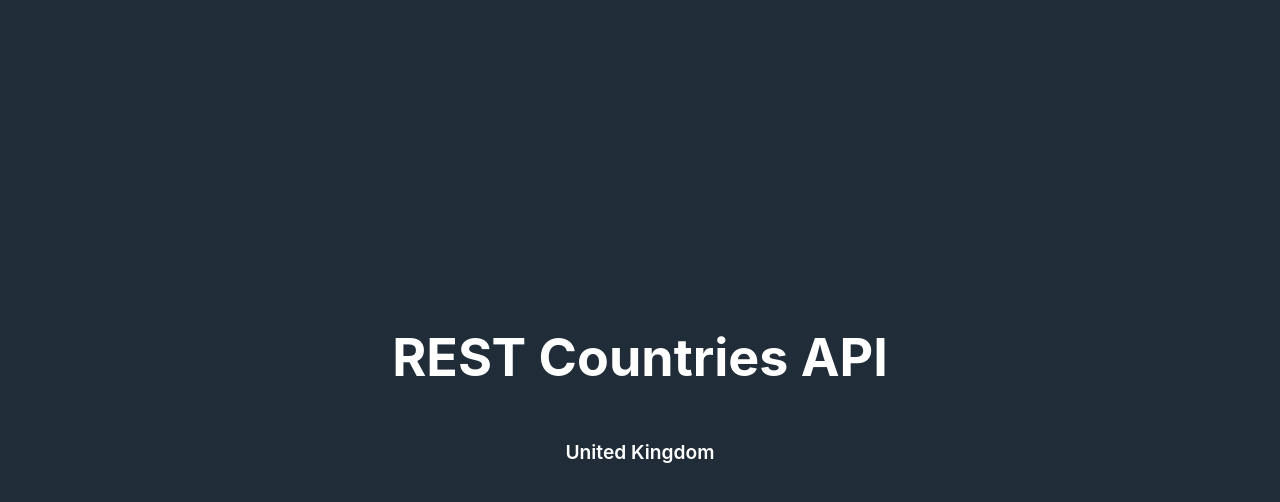
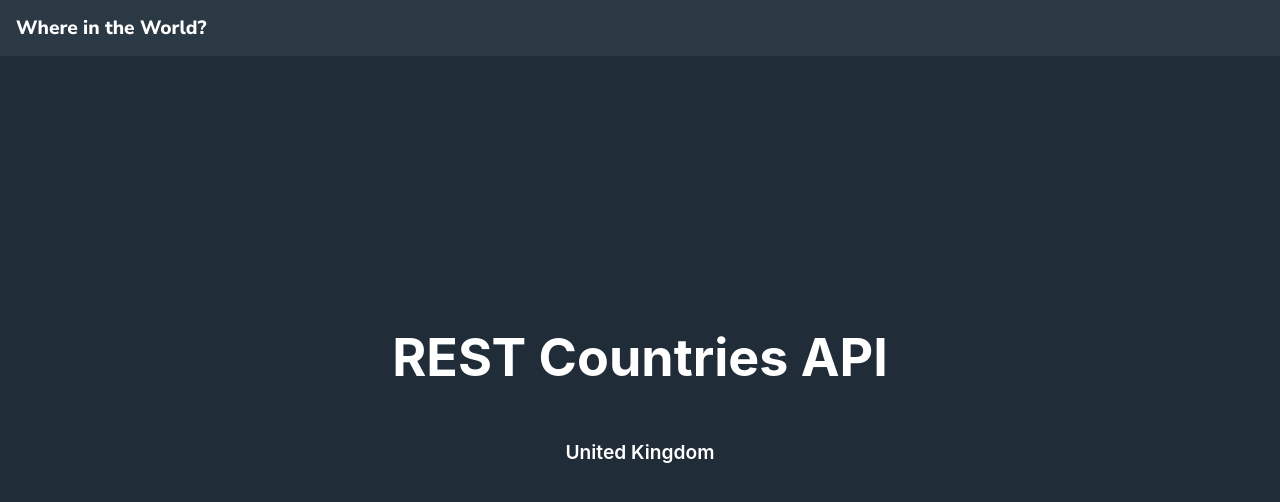
Before and after one commit to YvCodeHong/REST-Countries-API, a React (Create React App) app: page / in a window 1280 px wide. Shown: the top 502 px of the page. Built offline with nearby package versions, Linux system fonts and the light colour scheme.

Commit message:
create nav and title

```diff
--- a/public/index.html
+++ b/public/index.html
@@ -4,7 +4,7 @@
     <meta charset="utf-8" />
     <link rel="icon" href="%PUBLIC_URL%/favicon.ico" />
     <link rel="stylesheet" href="./reset.css" type="text/css">
-    <link href="https://fonts.googleapis.com/css?family=Nunito+Sans:300,600,800&display=swap" rel="stylesheet">
+    <link href="https://fonts.googleapis.com/css?family=Nunito+Sans:300,400,600,700,800,900&display=swap" rel="stylesheet">
     <meta name="viewport" content="width=device-width, initial-scale=1" />
     <meta name="theme-color" content="#000000" />
     <meta
--- a/src/Components/App/App.js
+++ b/src/Components/App/App.js
@@ -1,11 +1,13 @@
 import React from 'react';
 import './App.css';
 import Countries from '../Countries/Countries';
+import Toolbar from '../Toolbar/Toolbar';
 
 class App extends React.Component {
     render() {
         return (
             <div className="App">
+                <Toolbar />
                 <header className="App-header">
                     <h1>REST Countries API</h1>
                     <Countries />
--- /dev/null
+++ b/src/Components/Toolbar/Toolbar.css
@@ -0,0 +1,27 @@
+.toolbar {
+    font-family: 'Nunito Sans', sans-serif;
+    position: fixed;
+    top: 0;
+    left: 0;
+    width: 100%;
+    background: hsl(209, 23%, 22%);
+    height: 56px;
+}
+
+.toolbar_navigation{
+    display: flex;
+    height: 100%;
+    align-items: center;
+    padding: 0 1rem;
+}
+
+.toolbar_logo a {
+    color: white;
+    text-decoration: none;
+    font-weight: 800;
+    font-size: 1.2rem;
+}
+
+.spacer {
+    flex: 1;
+}
--- /dev/null
+++ b/src/Components/Toolbar/Toolbar.js
@@ -0,0 +1,15 @@
+import React from 'react';
+import './Toolbar.css';
+
+const toolbar = props => (
+    <header className="toolbar">
+        <nav className="toolbar_navigation">
+            <div></div>
+            <div className="toolbar_logo"><a href="/">Where in the World?</a></div>
+            <div className="spacer" />
+            <div className="spacer" />
+        </nav>
+    </header>
+)
+
+export default toolbar;
```
Also changed, not shown: src/Components/Nav/Nav.css (deleted), src/Components/Nav/Nav.js (deleted).
